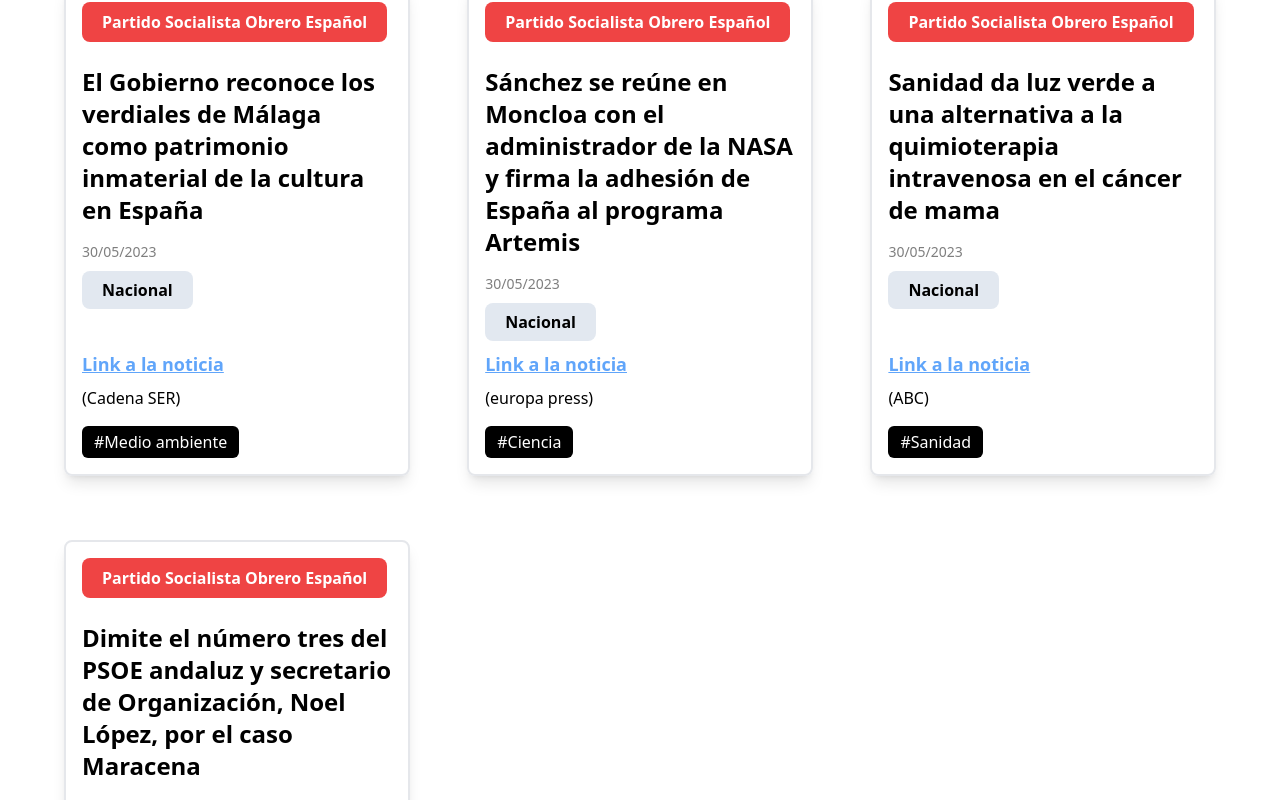
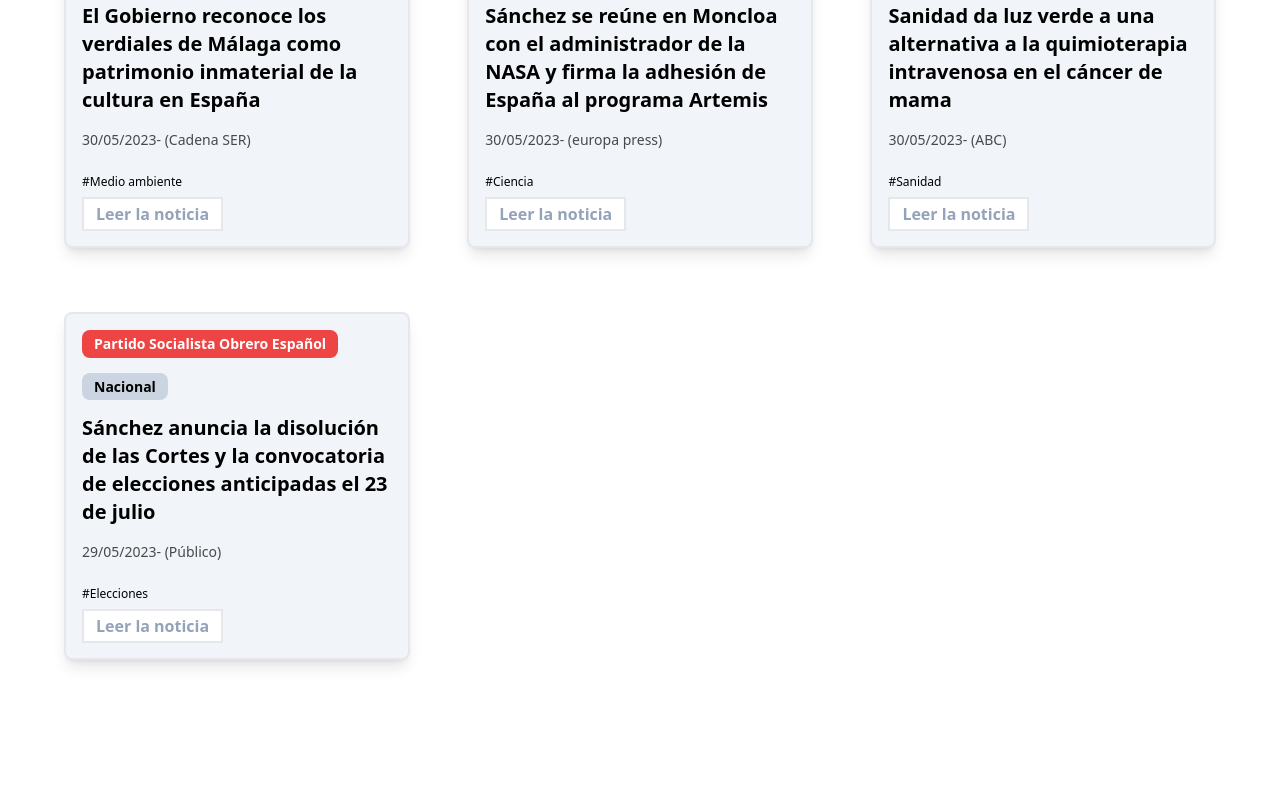
Before and after one commit to aramossanchez/resume_spain, a Next.js app: page / in a window 1280 px wide. Shown: the part 700-1500 px from the top of the page. After the commit the page ends 1416 px from the top, so only its background shows below. Built offline with nearby package versions, Linux system fonts and the light colour scheme.

Commit message:
feat: cambios menores en diseño

```diff
--- a/components/Header/Header.hook.tsx
+++ b/components/Header/Header.hook.tsx
@@ -1,14 +1,17 @@
 import { useEffect, useState } from "react";
 import { getProvinciasFromApi } from "../../services/ProvinciasList.service";
+import { getAutonomiasFromApi } from "@/services/AutonomiasList.service";
 
 export function UseHeader() {
 
   useEffect(() => {
     getProvincias();
+    getAutonomias();
     // eslint-disable-next-line
   }, []);
 
   const [provinciasList, setProvinciasList] = useState<string[]>([]);
+  const [autonomiasList, setAutonomiasList] = useState<string[]>([]);
 
   const getProvincias = async () => {
     try {
@@ -19,6 +22,15 @@
     }
   };
 
-  return { provinciasList };
+  const getAutonomias = async () => {
+    try {
+      const autonomias = await getAutonomiasFromApi();
+      setAutonomiasList(autonomias);
+    } catch (error) {
+      console.error(error);
+    }
+  };
+
+  return { provinciasList, autonomiasList };
 
 }
--- a/components/Header/Header.module.scss
+++ b/components/Header/Header.module.scss
@@ -9,7 +9,7 @@
         background-color: white;
         border: 1px solid var(--borderColorSoft);
         overflow-y: auto;
-        max-height: calc(var(--heightBody) - 10vh);
+        max-height: 0;
         >div {
             border-bottom: 1px solid var(--borderColor);
             padding: 1.2em 0.5em;
@@ -28,6 +28,8 @@
         >div {
             opacity: 1;
             font-size: 16px;
+            max-height: calc(var(--heightBody) - 10vh);
+            z-index: 3;
         }
     }
 }
--- a/components/Header/Header.tsx
+++ b/components/Header/Header.tsx
@@ -5,7 +5,7 @@
 
 export default function Header() {
 
-    const { provinciasList } = UseHeader();
+    const { provinciasList, autonomiasList } = UseHeader();
 
     return (
         <main className="w-full h-[--heightHeader] bg-slate-200 flex flex-row items-center justify-end px-5 shadow-sm">
@@ -29,6 +29,14 @@
                     </div>
                 </div>
                 <div className={style.link_container}>
+                    <span>Autonomías</span>
+                    <div className="absolute w-auto top-12 flex flex-col items-start justify-start font-normal">
+                        {autonomiasList.map((autonomia, index) => (
+                            <div key={`${autonomia}-${index}`}>{autonomia}</div>
+                        ))}
+                    </div>
+                </div>
+                <div className={style.link_container}>
                     <span>Provincias</span>
                     <div className="absolute w-auto top-12 flex flex-col items-start justify-start font-normal">
                         {provinciasList.map((provincia, index) => (
--- a/containers/IndexContainer/IndexContainer.tsx
+++ b/containers/IndexContainer/IndexContainer.tsx
@@ -12,11 +12,11 @@
             <h1 className="font-bold text-4xl w-full text-center my-8">Todas las noticias</h1>
             <div className="w-full flex flex-row flex-wrap gap-[5%] gap-y-16 px-[5%] pb-14">
                 {newsList.map((news, index) => (
-                    <div key={index + 'new'} className="flex flex-col justify-between w-[30%] shadow-lg rounded-lg border-2 px-4 py-4">
+                    <div key={index + 'new'} className="flex flex-col justify-between w-[30%] shadow-lg rounded-lg border-2 px-4 py-4 gap-6 bg-slate-100">
                         <div className="flex flex-col gap-4">
                             <div className="flex flex-row flex-wrap gap-3">
                                 {news.fakeNew !== undefined &&
-                                    <div className="mb-2 px-5 py-2 rounded-lg bg-red-400 flex flex-row items-center gap-3">
+                                    <div className="mb-2 px-3 py-1 rounded-lg bg-red-400 flex flex-row items-center gap-3">
                                         <span className=" text-lg text-center font-semibold">BULO</span>
                                         <Link href={`/new/${news.fakeNew}`} className="text-center">
                                             <span className="underline font-semibold">LINK A LA NOTICIA</span>
@@ -24,7 +24,7 @@
                                     </div>
                                 }
                                 {news.organizations.map((organization, index2) => (
-                                    <span className={`mb-2 px-5 py-2 rounded-lg cursor-pointer
+                                    <span className={`px-3 py-1 rounded-lg cursor-pointer text-sm
                                 ${organization === 'Todos' ? ' bg-slate-500 text-white font-semibold' : ''}
                                 ${organization === 'Partido Popular' ? 'bg-blue-400 text-white font-semibold' : ''}
                                 ${organization === 'Partido Socialista Obrero Español' ? 'bg-red-500 font-semibold text-white' : ''}
@@ -34,38 +34,38 @@
                                     </span>
                                 ))}
                             </div>
-                            <span className=" text-2xl font-semibold">{news.title}</span>
-                            <span className=" opacity-50 text-sm">{news.date}</span>
                             {news.provincia &&
                                 <div>
-                                    <span className="cursor-pointer font-semibold bg-slate-200 px-5 py-2 rounded-lg">{news.provincia}</span>
+                                    <span className="text-sm cursor-pointer font-semibold bg-slate-300 px-3 py-1 rounded-lg">{news.provincia}</span>
                                 </div>
                             }
                             {news.municipio &&
                                 <div>
-                                    <span className="cursor-pointer font-semibold bg-slate-200 px-5 py-2 rounded-lg">Ayuntamiento de {news.municipio}</span>
+                                    <span className="text-sm cursor-pointer font-semibold bg-slate-300 px-3 py-1 rounded-lg">Ayuntamiento de {news.municipio}</span>
                                 </div>
                             }
                             {news.national &&
                                 <div>
-                                    <span className="cursor-pointer font-semibold bg-slate-200 px-5 py-2 rounded-lg">Nacional</span>
+                                    <span className="text-sm cursor-pointer font-semibold bg-slate-300 px-3 py-1 rounded-lg">Nacional</span>
                                 </div>
                             }
+                            <span className=" text-xl font-bold">{news.title}</span>
+                            <div className="flex flex-row items-center">
+                                <span className=" opacity-70 text-sm">{news.date}</span>
+                                <span className="opacity-70 text-sm"> - ({news.media})</span>
+                            </div>
                         </div>
-                        <div className="flex flex-col gap-4">
-                            <div className="flex flex-col items-start mt-4 gap-2">
-                                <Link href={news.link} target="_blank">
-                                    <span className=" text-blue-400 underline font-semibold text-lg">Link a la noticia</span>
-                                </Link>
-                                <span>({news.media})</span>
-                            </div>
+                        <div className="flex flex-col gap-3 mb-1">
                             {news.tags.length > 0 &&
                                 <div className="flex flex-row gap-3 flex-wrap">
                                     {news.tags.map((tag, index3) => (
-                                        <span key={`${tag}-${index3}`} className="cursor-pointer bg-black text-white py-1 px-3 rounded-md">#{tag}</span>
+                                        <span key={`${tag}-${index3}`} className=" text-xs cursor-pointer ">#{tag}</span>
                                     ))}
                                 </div>
                             }
+                            <Link href={news.link} target="_blank">
+                                <span className=" border-2 font-semibold text-slate-400 px-3 py-1 bg-white">Leer la noticia</span>
+                            </Link>
                         </div>
                     </div>
                 ))}
--- /dev/null
+++ b/db/autonomias.js
@@ -0,0 +1,21 @@
+export const autonomias = [
+    "Andalucía",
+    "Aragón",
+    "Asturias",
+    "Baleares",
+    "Canarias",
+    "Cantabria",
+    "Castilla-La Mancha",
+    "Castilla y León",
+    "Cataluña",
+    "Extremadura",
+    "Galicia",
+    "Madrid",
+    "Murcia",
+    "Navarra",
+    "País Vasco",
+    "La Rioja",
+    "Comunidad Valenciana",
+    "Ceuta",
+    "Melilla"
+];
--- a/db/news.js
+++ b/db/news.js
@@ -62,12 +62,12 @@
     },
     {
         'id': '6',
-        'title': 'Dimite el número tres del PSOE andaluz y secretario de Organización, Noel López, por el caso Maracena',
-        'link': 'https://www.rtve.es/noticias/20230530/secretario-organizacion-psoe-andaluz-dimite-defenderse-caso-maracena/2447985.shtml',
+        'title': 'Sánchez anuncia la disolución de las Cortes y la convocatoria de elecciones anticipadas el 23 de julio',
+        'link': 'https://www.publico.es/politica/sanchez-anuncia-disolucion-cortes-convocatoria-elecciones-anticipadas.html',
         'organizations': ['Partido Socialista Obrero Español'],
-        'date': '30/05/2023',
-        'tags': ['Casos de corrupción política'],
-        'media': 'RTVE',
+        'date': '29/05/2023',
+        'tags': ['Elecciones'],
+        'media': 'Público',
         'national': 'si'
-    },
+    }
 ]
--- /dev/null
+++ b/services/AutonomiasList.service.ts
@@ -0,0 +1,5 @@
+import {autonomias} from '../db/autonomias';
+
+export const getAutonomiasFromApi = async () => {
+    return autonomias;
+  };
```
